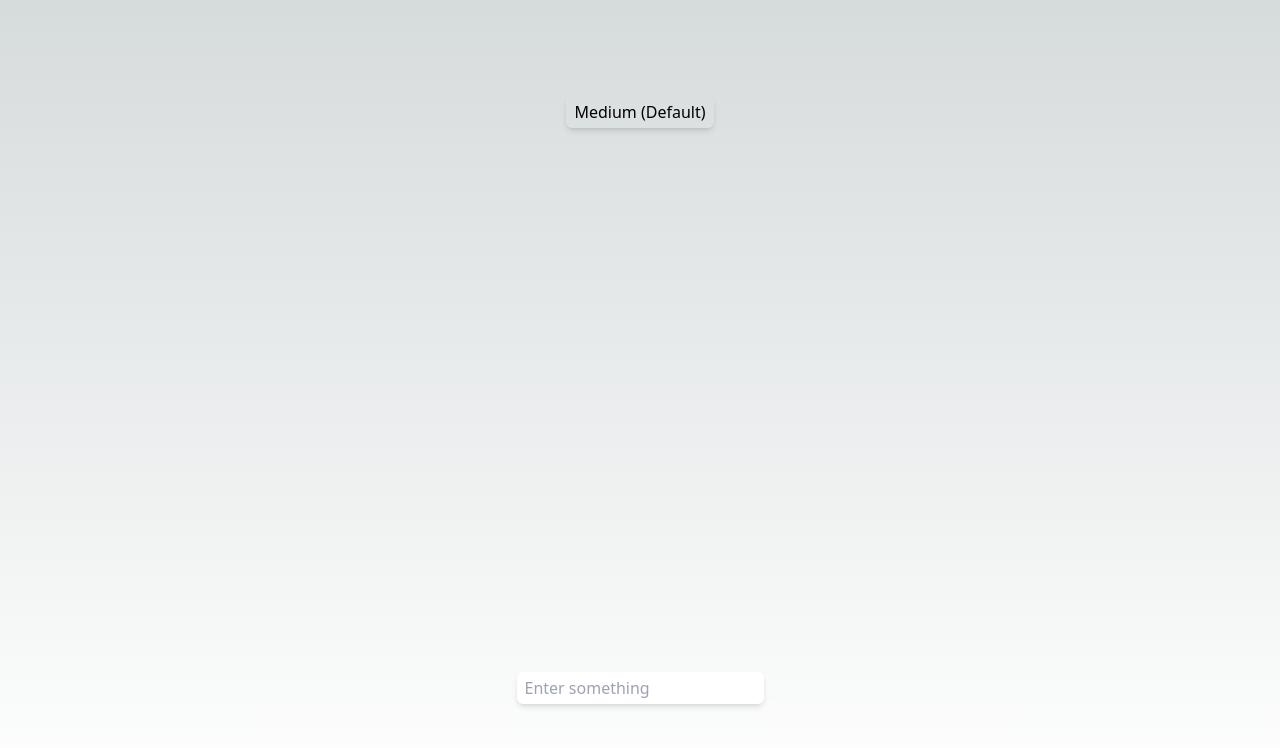
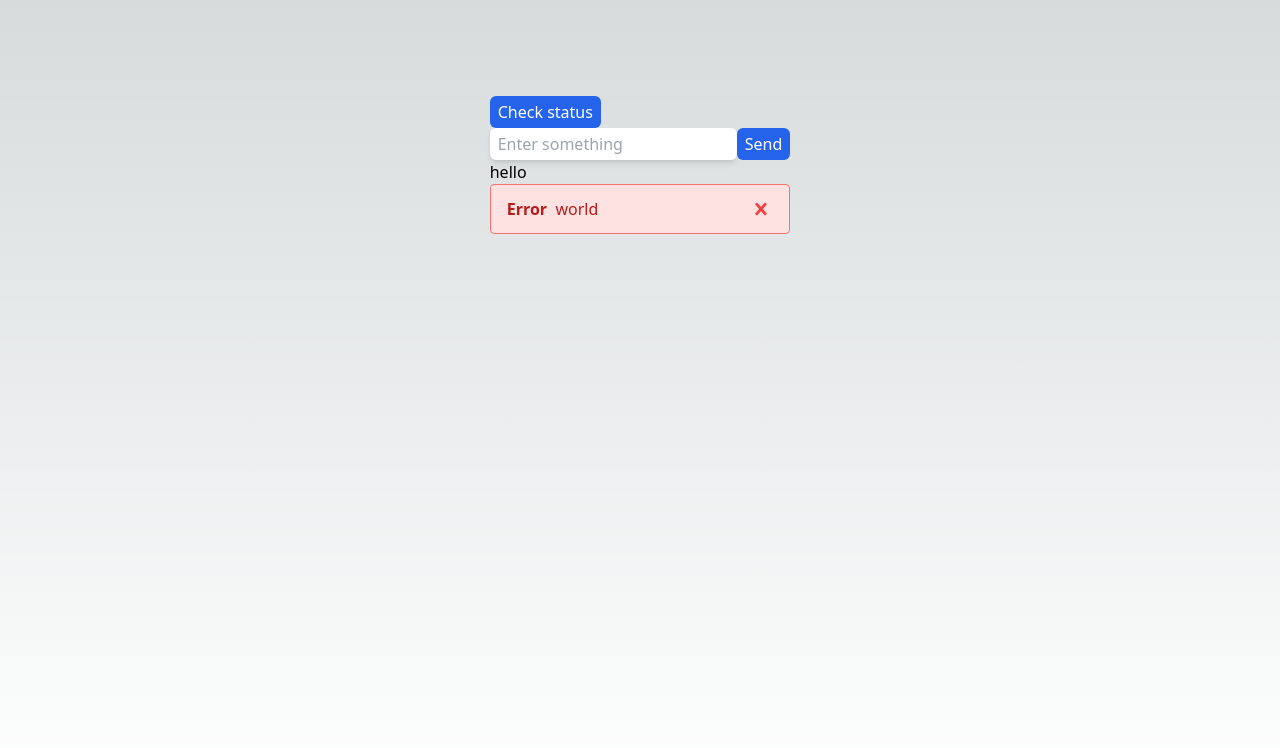
Before and after one commit to anhcaoh/diva, a Next.js app: page / in a window 1280 px wide. Shown: the top 748 px of the page. Built offline with nearby package versions, Linux system fonts and the light colour scheme.

Commit message:
feat: :lipstick: add DataDisplay with Alert to show error message

```diff
--- /dev/null
+++ b/src/app/components/DataDisplay/index.tsx
@@ -0,0 +1,57 @@
+"use client";
+
+import { CoreComponentType } from "@/app/types";
+import { ReactNode, useState } from "react";
+
+export type IData = {
+  title?: string;
+  message: string | ReactNode;
+};
+export interface IDataDisplay extends Omit<CoreComponentType, "size"> {
+  data: IData;
+  error?: string;
+}
+// TODO: move Alert into own component
+interface IAlert extends IData {}
+const Alert = ({ title, message }: IAlert) => {
+  const [showError, setShowError] = useState(message ? true : false);
+  return (
+    <>
+      {showError && (
+        <>
+          <div
+            className="bg-red-100 border border-red-400 text-red-700 px-4 py-3 rounded relative"
+            role="alert"
+          >
+            <strong className="font-bold">{title} &nbsp;</strong>
+            <span className="block sm:inline truncate">{message}</span>
+            <span
+              onClick={() => setShowError(!showError)}
+              className="absolute top-0 bottom-0 right-0 px-4 py-3"
+            >
+              <svg
+                className="fill-current h-6 w-6 text-red-500"
+                role="button"
+                xmlns="http://www.w3.org/2000/svg"
+                viewBox="0 0 20 20"
+              >
+                <title>Close</title>
+                <path d="M14.348 14.849a1.2 1.2 0 0 1-1.697 0L10 11.819l-2.651 3.029a1.2 1.2 0 1 1-1.697-1.697l2.758-3.15-2.759-3.152a1.2 1.2 0 1 1 1.697-1.697L10 8.183l2.651-3.031a1.2 1.2 0 1 1 1.697 1.697l-2.758 3.152 2.758 3.15a1.2 1.2 0 0 1 0 1.698z" />
+              </svg>
+            </span>
+          </div>
+        </>
+      )}
+    </>
+  );
+};
+const DataDisplay = ({ data, error, children }: IDataDisplay) => {
+  return (
+    <>
+      <p>{data?.message}</p>
+      {error && <Alert title="Error" message={error} />}
+      {children}
+    </>
+  );
+};
+export default DataDisplay;
--- a/src/app/features/PlanningDiva.tsx
+++ b/src/app/features/PlanningDiva.tsx
@@ -1,14 +1,17 @@
 import Button from "../components/Button";
+import DataDisplay from "../components/DataDisplay";
 import Input from "../components/Input";
 
 const PlanningDiva = () => {
   return (
-    <>
-      <Button variant="contained" className="mb-3">
-        Medium (Default)
-      </Button>
-      <Input placeholder="Enter something" />
-    </>
+    <div>
+      <Button>Check status</Button>
+      <div>
+        <Input placeholder="Enter something" />
+        <Button>Send</Button>
+        <DataDisplay data={{ message: "hello" }} error={"world"} />
+      </div>
+    </div>
   );
 };
 export default PlanningDiva;
```
